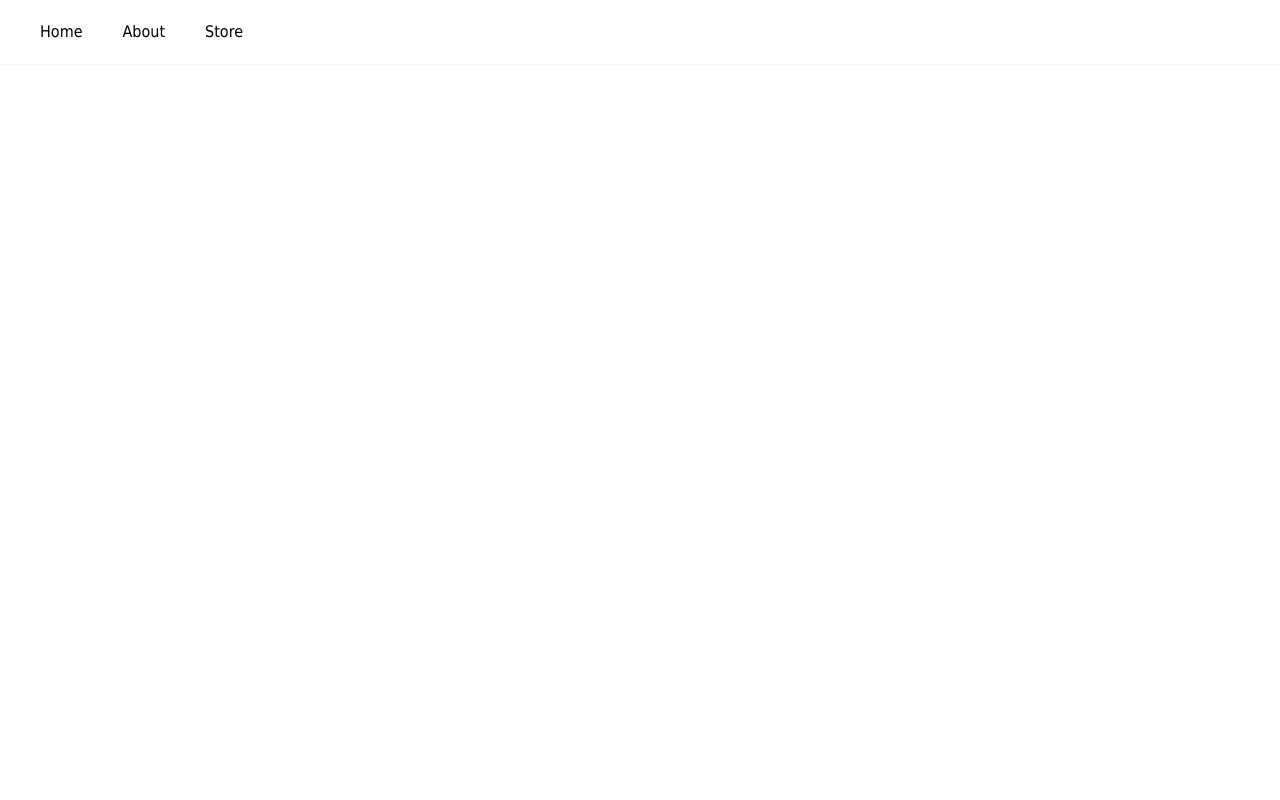
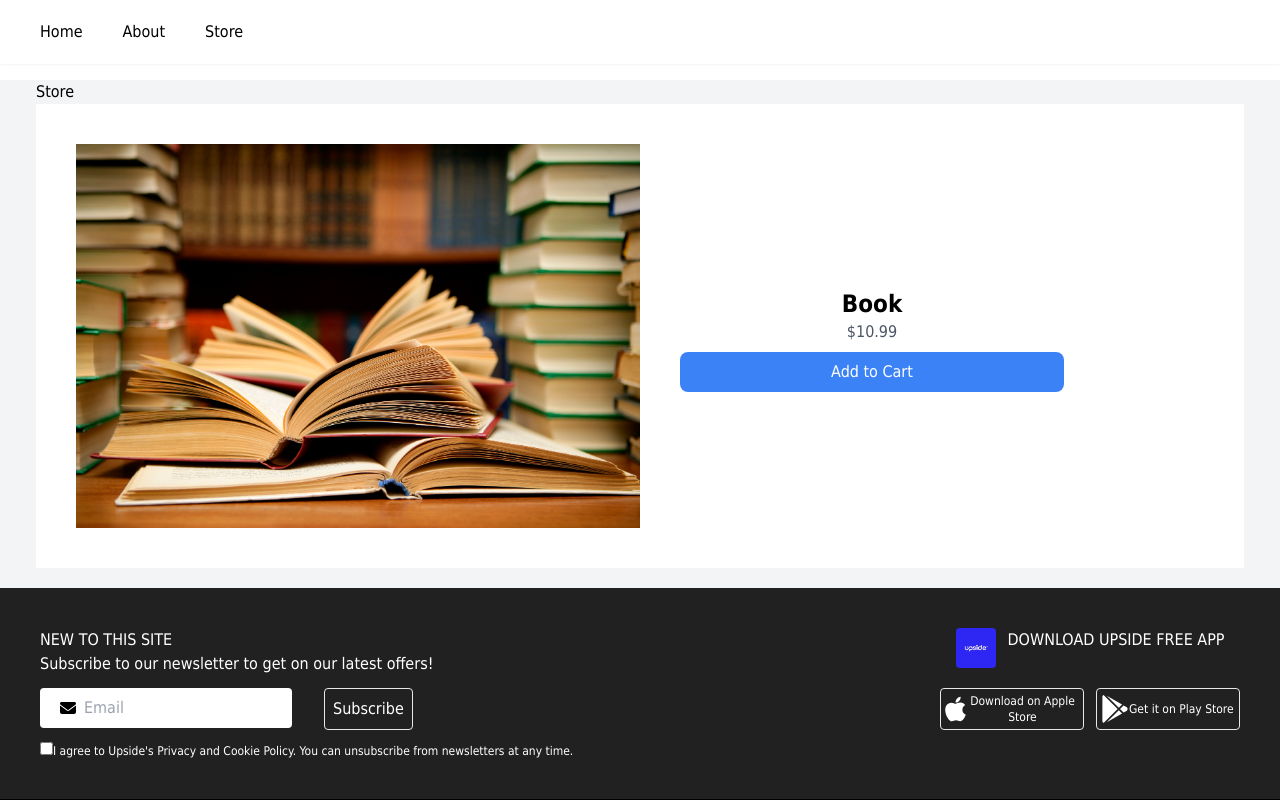
Before and after one commit to NjugunaBrian/advanced-shopping-cart, a React (Vite) app: page /categories/product/1 in a window 1280 px wide. Before the commit this address had no page. Shown: the top 800 px of the page. Built offline with nearby package versions, Linux system fonts and the light colour scheme.

Commit message:
feat:product page

```diff
--- a/src/App.tsx
+++ b/src/App.tsx
@@ -32,7 +32,7 @@ function App() {
           </Route>
 
           <Route path="/about" element={<About />} />
-          <Route path="/store" element={<Store />} />
+          <Route path="/categories/product/:id" element={<Store />} />
 
         </Routes>
       </section>
--- a/src/components/Categories/All.tsx
+++ b/src/components/Categories/All.tsx
@@ -5,8 +5,9 @@ import { Link } from "react-router-dom";
 
 export default function All() {
 
+
     return (
-        <div className="p-5 bg-gray-100">
+        <div id='all' className="p-5 bg-gray-100">
             <div className="grid md:grid-cols-3 gap-4 grid-cols-2">
                 {storeItems.map(item => (
                     <div key={item.id} >
--- a/src/components/Footer.tsx
+++ b/src/components/Footer.tsx
@@ -1,7 +1,7 @@
 export function Footer() {
     return (
-        <footer className="bg-black h-32 flex flex-col gap-5 items-center justify-center text-white px-10 py-24">
-            <div className="flex gap-4">
+        <footer className="bg-black h-32 flex flex-col gap-5 items-center justify-center text-white px-5 md:px-10 py-24">
+            <div className="flex gap-2 md:gap-4">
                 <a href="#" className="hover:underline">About</a>
                 <a href="#" className="hover:underline">Useful Links</a>
                 <a href="#" className="hover:underline">FAQs</a>
--- a/src/components/Hero.tsx
+++ b/src/components/Hero.tsx
@@ -1,6 +1,6 @@
 export function Hero(){
     return(
-        <div className="md:flex bg bg-gray-100 px-0 md:px-3">
+        <div className="md:flex bg bg-gray-100 px-0 md:px-3 mt-12">
                 <div>
                     <img src="/public/images/shopping.png" alt="shopping banner" className="h-52 w-full md:w-auto md:h-full" />
                 </div>
--- a/src/components/Navbar.tsx
+++ b/src/components/Navbar.tsx
@@ -12,7 +12,7 @@ export function Navbar(){
     const {openCart, cartQuantity} = useShoppingCart();
 
     return(
-        <div className="px-2 py-5 md:px-5 shadow-sm bg-white flex items-center justify-between">
+        <div className="px-2 py-5 md:px-5 shadow-sm bg-white flex items-center justify-between fixed top-0 w-full">
             <nav>
                 <NavLink className="px-5" to="/">
                     Home
--- a/src/components/Newsletter.tsx
+++ b/src/components/Newsletter.tsx
@@ -27,9 +27,9 @@ export function Newsletter() {
                         <h5 className="font-normal text-base">NEW TO THIS SITE</h5>
                         <p>Subscribe to our newsletter to get on our latest offers!</p>
                     </div>
-                    <div className="flex">
+                    <div className="flex flex-col md:flex-row gap-3">
 
-                        <div className="flex items-center justify-center bg-white text-black rounded h-10 px-5">
+                        <div className="flex items-center md:justify-center bg-white text-black rounded h-10 px-2 md:px-5">
                             <FontAwesomeIcon icon={faEnvelope} style={{ color: "black" }} />
                             <input id='email' value={email} type='email' placeholder='Email' onChange={handleChange} className='bg-transparent outline-none placeholder: mx-2' required />
                         </div>
--- a/src/components/StoreItem.tsx
+++ b/src/components/StoreItem.tsx
@@ -16,32 +16,33 @@ export function StoreItem({ id, name, price, imgUrl }: StoreItemProps) {
 
     return (
         <>
-            <div className="flex flex-col">
-                <img src={imgUrl} className="h-44 w-60 object-cover" />
-                <div>
+            <div className=" bg-white">
+                <div className="p-5 md:p-10 flex flex-col md:flex-row gap-5 md:gap-10 w-full">
+                    <img src={imgUrl} className="h-56 md:h-96 w-full md:w-1/2 object-cover" />
+                    <div className="flex flex-col items-center justify-center">
                         <div key={id} className="flex flex-col justify-between items-center p-2">
-                        <span>{name}</span>
+                            <span className="font-bold text-2xl">{name}</span>
                             <span className="text-gray-600">{formatCurrency(price)}</span>
                         </div>
-                </div>
-                <div className="my-auto">
+
+                        <div>
                             {quantity === 0 ?
-                        (<button className="bg-blue-500 hover:bg-blue-800 text-white w-full p-2 rounded-lg" onClick={() => increaseCartQuantity(id)}> Add to Cart
+                                (<button className="bg-blue-500 hover:bg-blue-800 text-white w-48 md:w-96 p-2 rounded-lg" onClick={() => increaseCartQuantity(id)}> Add to Cart
                                 </button>)
                                 :
                                 (<div className="flex flex-col items-center justify-center text-white gap-1">
-                            <div className="flex items-center justify-center gap-1">
-                                <button onClick={() => increaseCartQuantity(id)} className="bg-blue-500 hover:bg-blue-800 p-2 rounded-lg">
+                                    <div className="flex items-center justify-center gap-5">
+                                        <button onClick={() => increaseCartQuantity(id)} className="bg-blue-500 hover:bg-blue-800 w-16 p-2 rounded-lg">
                                             +
                                         </button>
                                         <div className="text-black">
                                             <span className="text-2xl">{quantity}</span> in cart
                                         </div>
-                                <button onClick={() => decreaseCartQuantity(id)} className="bg-blue-500 hover:bg-blue-800 p-2 rounded-lg">
+                                        <button onClick={() => decreaseCartQuantity(id)} className="bg-blue-500 hover:bg-blue-800 w-16 p-2 rounded-lg">
                                             -
                                         </button>
                                     </div>
-                            <button onClick={() => removeFromCart(id)} className="bg-red-600 hover:bg-red-800 rounded-lg px-2 py-1">
+                                    <button onClick={() => removeFromCart(id)} className="bg-red-600 hover:bg-red-800 rounded-lg w-60 px-2 py-1">
                                         Remove
                                     </button>
 
@@ -49,6 +50,8 @@ export function StoreItem({ id, name, price, imgUrl }: StoreItemProps) {
                             }
                         </div>
                     </div>
+                </div>
+            </div>
         </>
 
     )
--- a/src/pages/Store.tsx
+++ b/src/pages/Store.tsx
@@ -1,17 +1,47 @@
 import { StoreItem } from "../components/StoreItem";
 import storeItems from "../data/items.json";
+import { useParams } from "react-router-dom";
+import { Newsletter } from "../components/Newsletter";
+import { Footer } from "../components/Footer";
+import { useEffect } from "react";
 
-export function Store(){
+
+export function Store() {
+
+    useEffect(() => {
+        window.scrollTo(0, 0);
+
+    }, []);
+
+    const { id } = useParams<{ id: string }>();
+
+    const numericId = id ? parseInt(id, 10) : null;
+
+    if (numericId !== null && !isNaN(numericId)) {
+        const item = storeItems.filter((item) => item.id === numericId);
+
         return (
             <>
+                <section className="px-9 bg-gray-100 mt-20">
                     <h1>Store</h1>
-        <div className="grid md:grid-cols-3 gap-4 grid-cols-2">
-            {storeItems.map(item => (
-                <div key={item.id}>
-                    <StoreItem {...item} />
+                    <div className="pb-5">
+                        <div>
+                            {item.map(i => (
+                                <div key={i.id}>
+                                    <StoreItem {...i} />
                                 </div>
                             ))}
                         </div>
+                    </div>
+                </section>
+                <Newsletter />
+                <Footer />
             </>
         )
+
+    } else {
+        return <div>INVALID item ID.</div>
+
     }
+
+}
```
Lines whose indentation alone changed are shown as unchanged.
